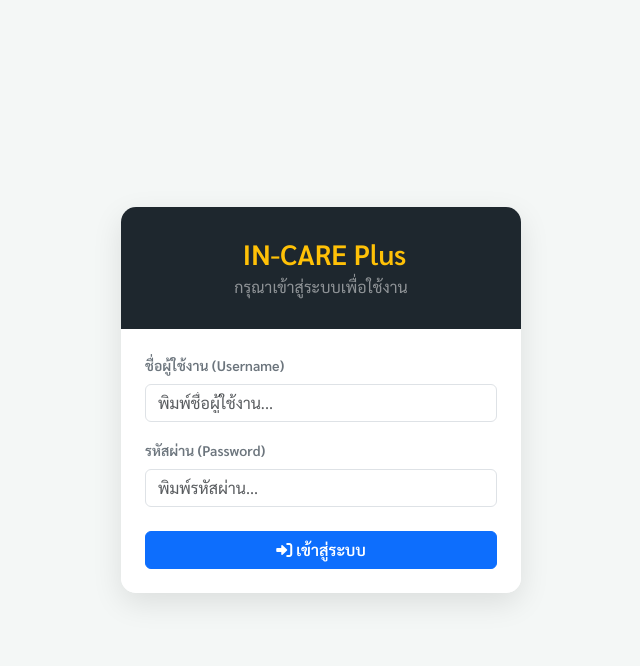
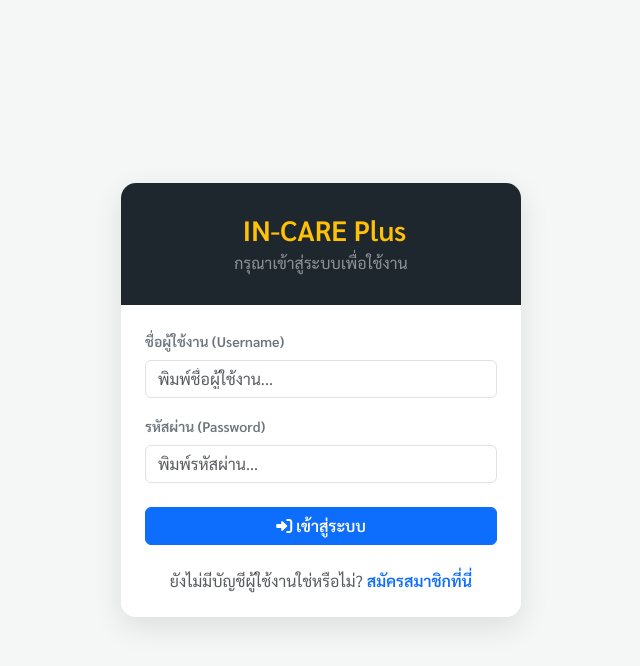
Before and after one commit to ramidamida2526-ux/iep-system-plus, a Python web app: template templates/login.html in a window 1280 px wide. Shown: the top 666 px of the page, without its empty margins (319-959 px from the left). Run offline with Jinja, Linux system fonts and the light colour scheme; the template is opened without the code that fills it, so the values that code supplies are empty.

Commit message:
add registration link below login form

```diff
--- a/templates/index.html
+++ b/templates/index.html
@@ -301,10 +301,6 @@
         <div id="btn-ai-analysis" class="sidebar-item active" onclick="switchMainTab('page-ai-analysis', 'btn-ai-analysis', 'fa-wand-magic-sparkles', 'AI-Assisted IEP Analysis', 'วิเคราะห์คุณภาพแผน IEP ด้วย AI')"><i class="fa-solid fa-wand-magic-sparkles"></i> AI-Assisted IEP Analysis</div>
         <div id="btn-dashboard" class="sidebar-item" onclick="switchMainTab('page-dashboard', 'btn-dashboard', 'fa-chart-line', 'School Dashboard', 'รายงานข้อมูลสถิติเชิงลึกและภาพรวมผลสัมฤทธิ์ของโรงเรียนในเขตพื้นที่การศึกษา')"><i class="fa-solid fa-chart-line"></i> School Dashboard</div>
     </div>
-        <div class="sidebar-item text-danger" onclick="window.location.href='/logout'" style="cursor: pointer; font-weight: 500; padding: 12px 20px; border-radius: 8px; margin: 4px 12px; display: flex; align-items: center; gap: 10px;">
-            <i class="fas fa-sign-out-alt"></i>
-            <span>ลงชื่อออกจากระบบ</span>
-        </div>
 
     <!-- ========================================== -->
     <!-- พื้นที่เนื้อหาหลัก (Main Content) -->
--- a/templates/login.html
+++ b/templates/login.html
@@ -38,6 +38,11 @@
                 </div>
                 <button type="submit" class="btn btn-primary w-100 fw-bold"><i class="fa-solid fa-right-to-bracket"></i> เข้าสู่ระบบ</button>
             </form>
+            <div class="text-center mt-4">
+    <p class="text-muted mb-0">ยังไม่มีบัญชีผู้ใช้งานใช่หรือไม่?
+        <a href="/register" class="text-primary fw-bold text-decoration-none">สมัครสมาชิกที่นี่</a>
+    </p>
+</div>
         </div>
     </div>
 </body>
```
